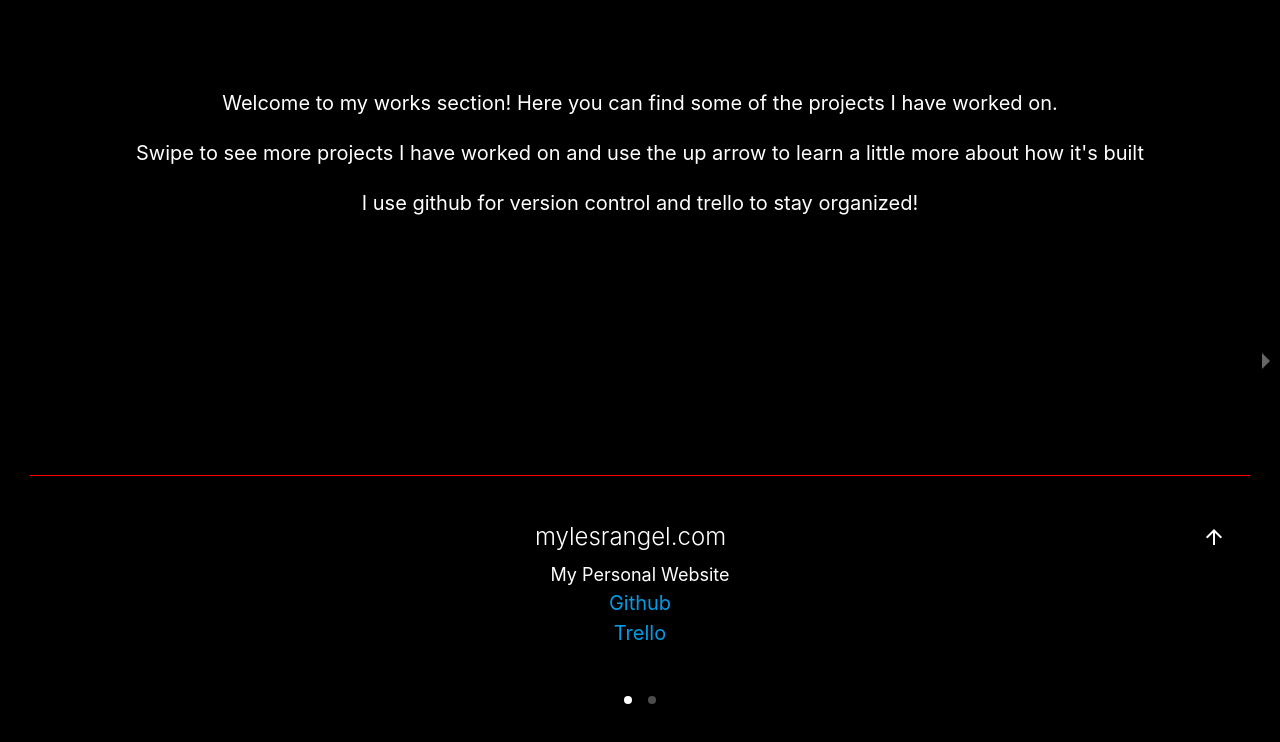
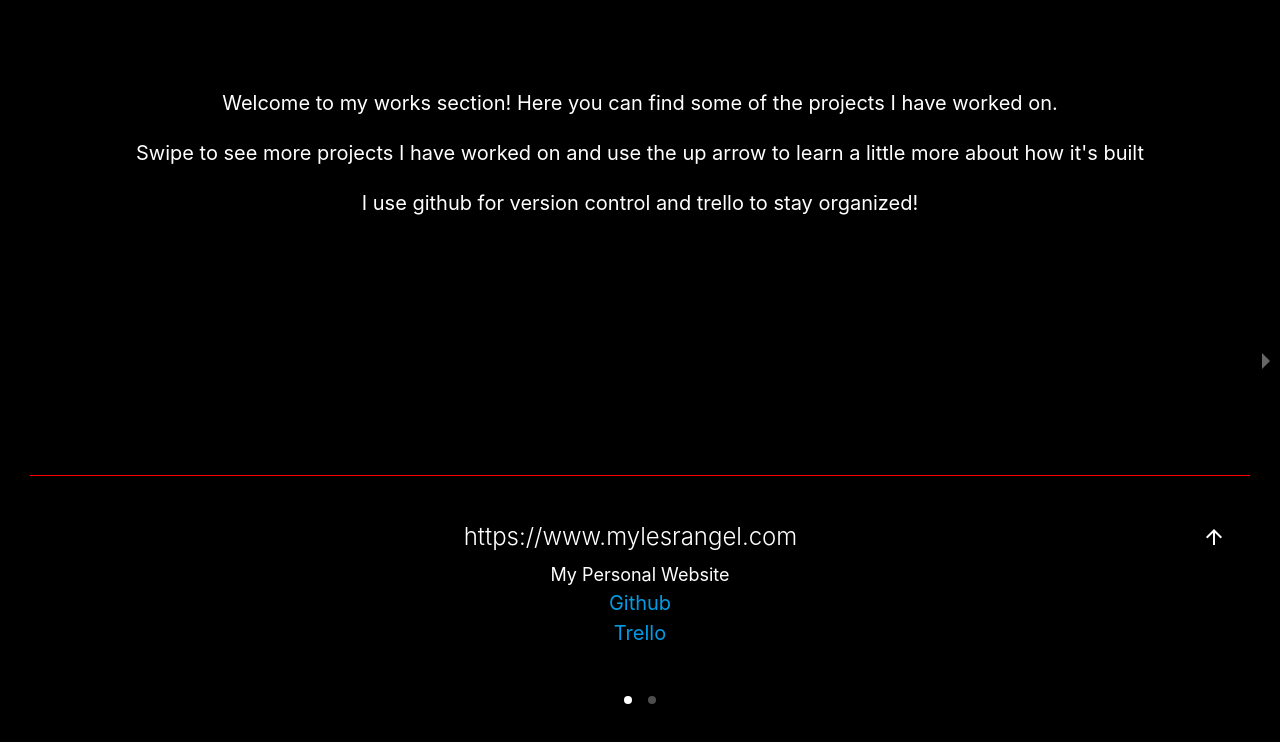
Before and after one commit to mylesrangel/mylesrangel, a React (Create React App) app in the folder Client/: page /mywork in a window 1280 px wide. Shown: the top 742 px of the page. Built offline with nearby package versions, Linux system fonts and the light colour scheme.

Commit message:
Fixed typos

```diff
--- a/Client/src/Components/MyWork/myWork.js
+++ b/Client/src/Components/MyWork/myWork.js
@@ -26,7 +26,7 @@ class MyWork extends Component{
                             <p>I use github for version control and trello to stay organized!</p>
                         </div>
                         <div class="card-content">
-                            <span class="card-title activator white-text text-light-">mylesrangel.com<i class="material-icons right"> arrow_upward </i></span>
+                            <span class="card-title activator white-text text-light-">https://www.mylesrangel.com<i class="material-icons right"> arrow_upward </i></span>
                             <p id="cardDescription"> My Personal Website</p>
                             <p><a href="https://github.com/mylesrangel/mylesrangel">Github</a></p>
                             <p><a href="https://trello.com/b/9IhFQaFZ/personal-webpage">Trello</a></p>
```
